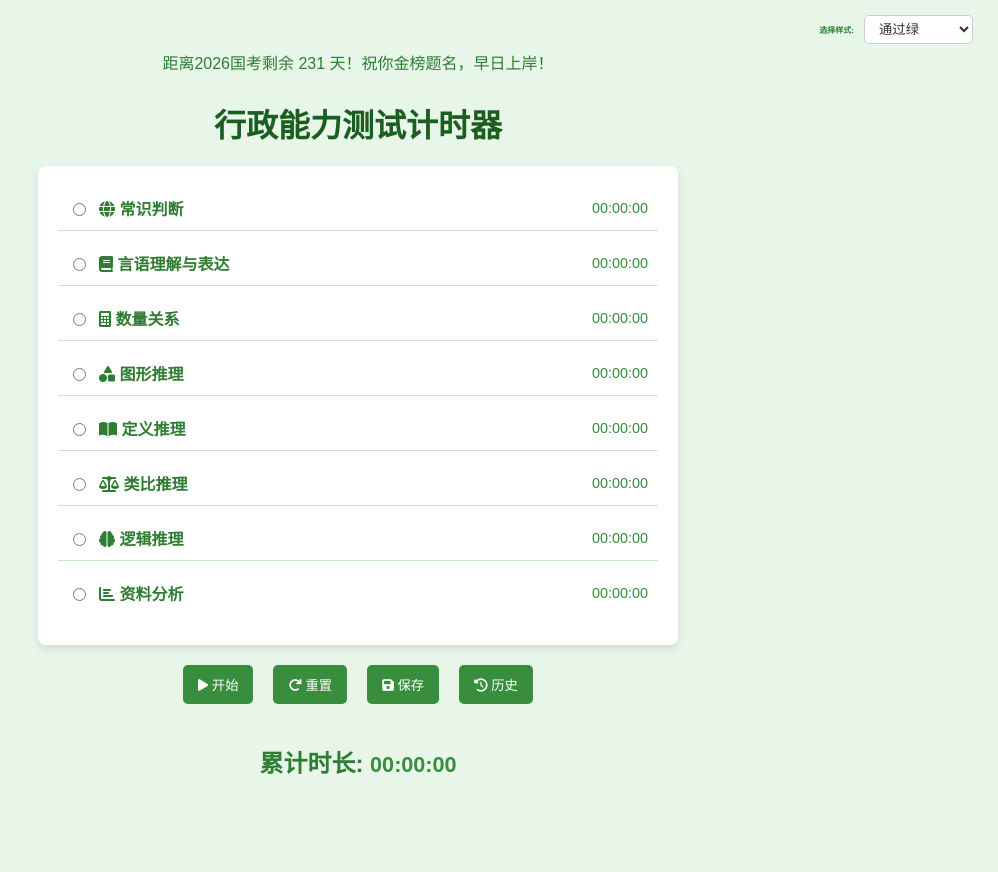
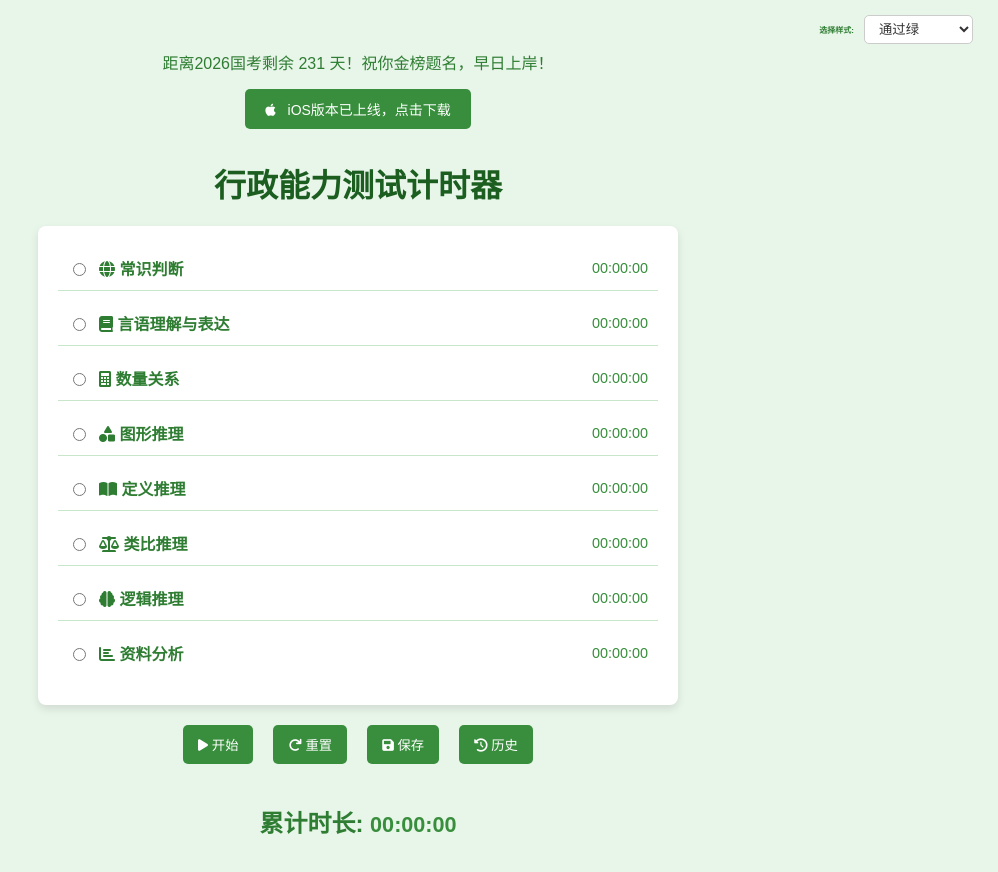
Before and after one commit to imdreamer2018/exam-timer, a plain HTML site: page index.html in a window 1280 px wide. Shown: the whole page, without its empty margins (282-1280 px from the left). Before the commit the page ends 819 px from the top, so only its background shows below. Drawn offline with Linux system fonts and the light colour scheme.

Commit message:
add notice

```diff
--- a/index.css
+++ b/index.css
@@ -149,3 +149,19 @@ body {
         font-size: 10px;
     }
 }
+
+
+.download-button {
+    display: block;
+    margin: 10px auto;
+    padding: 10px 20px;
+    border: none;
+    border-radius: 5px;
+    cursor: pointer;
+    font-size: 14px;
+    transition: background-color 0.3s;
+}
+
+.download-button i {
+    margin-right: 8px;
+}
--- a/index.js
+++ b/index.js
@@ -13,6 +13,13 @@ document.addEventListener('DOMContentLoaded', () => {
     const countdownElement = document.getElementById('countdown');
     countdownElement.textContent = `距离2026国考剩余 ${daysLeft} 天！祝你金榜题名，早日上岸！`;
 
+
+    const downloadButton = document.createElement('button');
+    downloadButton.innerHTML = '<i class="fab fa-apple"></i> iOS版本已上线，点击下载';
+    downloadButton.className = 'download-button';
+    downloadButton.onclick = () => window.open('https://apps.apple.com/cn/app/%E8%A1%8C%E6%B5%8B%E8%AE%A1%E6%97%B6%E5%99%A8/id6743857064?platform=iphone');
+    countdownElement.parentNode.insertBefore(downloadButton, countdownElement.nextSibling);
+
     const styleSelector = document.getElementById('style');
     const themeStyleLink = document.getElementById('theme-style');
 
@@ -20,6 +27,8 @@ document.addEventListener('DOMContentLoaded', () => {
         const selectedStyle = event.target.value;
         themeStyleLink.setAttribute('href', selectedStyle);
     });
+
+
 });
 
 document.getElementById('start').addEventListener('click', () => {
```
Also changed, not shown: 1 other file.
